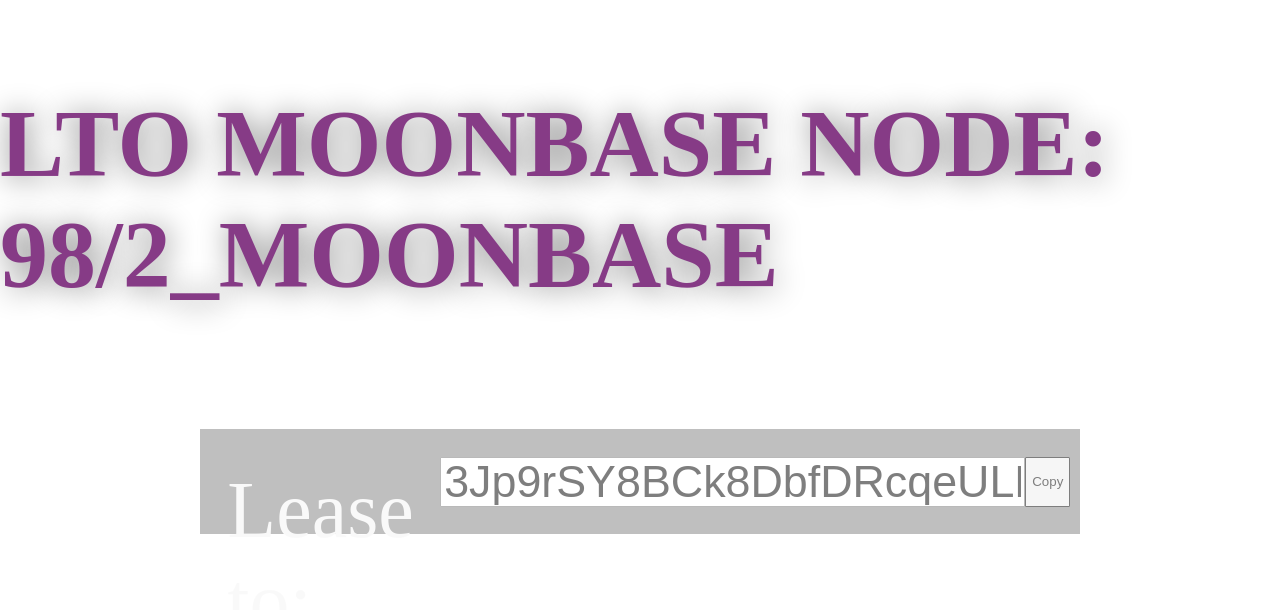
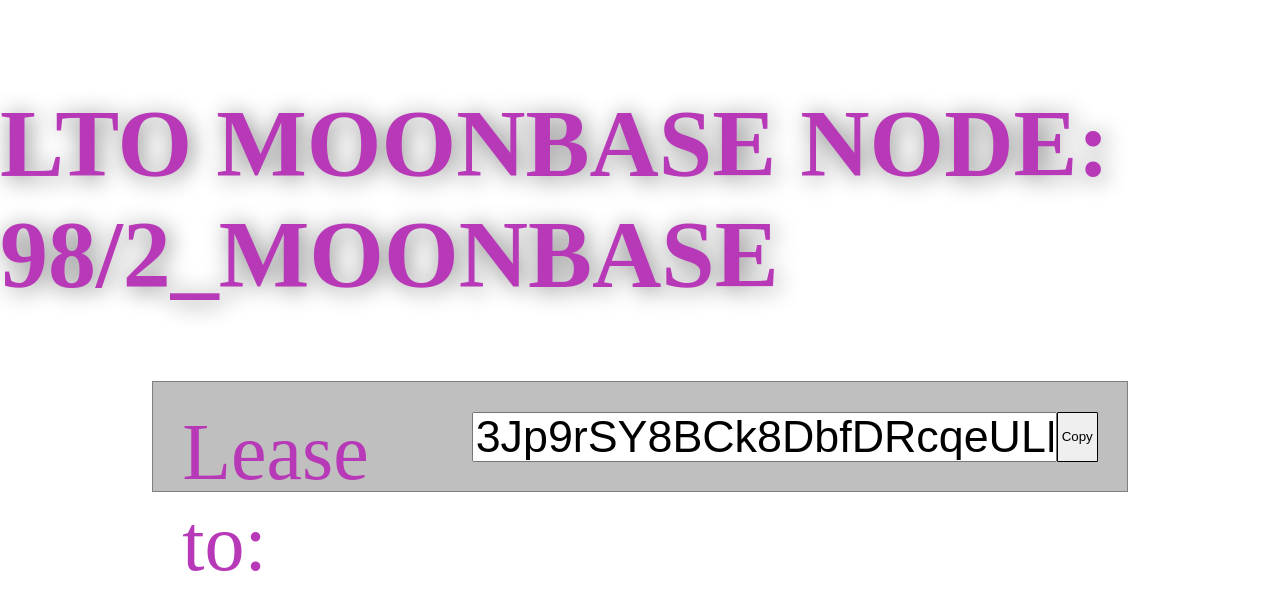
Before and after one commit to nbuzzerio/moonbase, a React app: page / in a window 1280 px wide. Shown: the top 610 px of the page. Built offline with nearby package versions, Linux system fonts and the light colour scheme; the HTML template or start-up script is replaced by a standard one.

Commit message:
made a few deployment and css changes

```diff
--- a/client/src/components/nodeAddress.jsx
+++ b/client/src/components/nodeAddress.jsx
@@ -5,10 +5,11 @@ import '../../styles/nodeAddress.css';
 
 function NodeAddress() {
 
-    function onclick() {
+    function onclick(e) {
+        e.preventDefault();
         var copy = document.getElementById("nodeAddress");
             copy.select();
-            document.execCommand("copy")
+            document.execCommand("copy");
     }
 
     return (
--- a/client/styles/main.css
+++ b/client/styles/main.css
@@ -17,8 +17,8 @@
 }
 
 h1 {
-    color: rgb(134, 59, 134);
-    text-shadow: 2px 2px 30px gray;
+    color: rgb(184, 57, 184);
+    text-shadow: 3px 3px 23px grey;
     font-size: 6rem;
     grid-column: 2 / 10;
 }
--- a/client/styles/nodeAddress.css
+++ b/client/styles/nodeAddress.css
@@ -1,12 +1,11 @@
 .card {
     grid-column: 3 / 9;
     box-sizing: border-box;
-    background: gray;
-    opacity: .5;
+    background: rgba(128,128,128, 0.5);
     border: solid 1px gray;
-    align-self: stretch;
+    align-self: flex-start;
     justify-self: stretch;
-    margin: 5vh;
+    margin: -1vh;
     display: flex;
 }
 .nodeAddressBox {
@@ -18,8 +17,10 @@
 }
 
 .addressLabel {
-    margin-top: 1%;
+    color: rgb(184, 57, 184);
+    margin-top: -.5%;
     margin-left: 3%;
+    font-size: 5rem;
 }
 
 #nodeAddress {
@@ -27,13 +28,6 @@
     margin-left: 3%;
     font-size: 2.8rem;
 }
-
-#copyBtn {
-    border-radius: 3%;
-    border: solid 1px black;
-    margin-right: 3%;
-}
-
 #nodeAddress::selection{
     color:black;
     outline-width: 0;
@@ -41,3 +35,15 @@
 #nodeAddress:focus{
     outline-width: 0;
 }
+#copyBtn {
+    border-radius: 3%;
+    border: solid 1px black;
+    margin-right: 3%;
+    padding: 0px 4px;
+}
+#copyBtn:active {
+    border: solid 1px gray;
+    color: whitesmoke;
+    background: rgb(36, 35, 35);
+    margin-right: 3%;
+}
```
Also changed, not shown: 1 other file (tests, documents, lock files or other folders).
